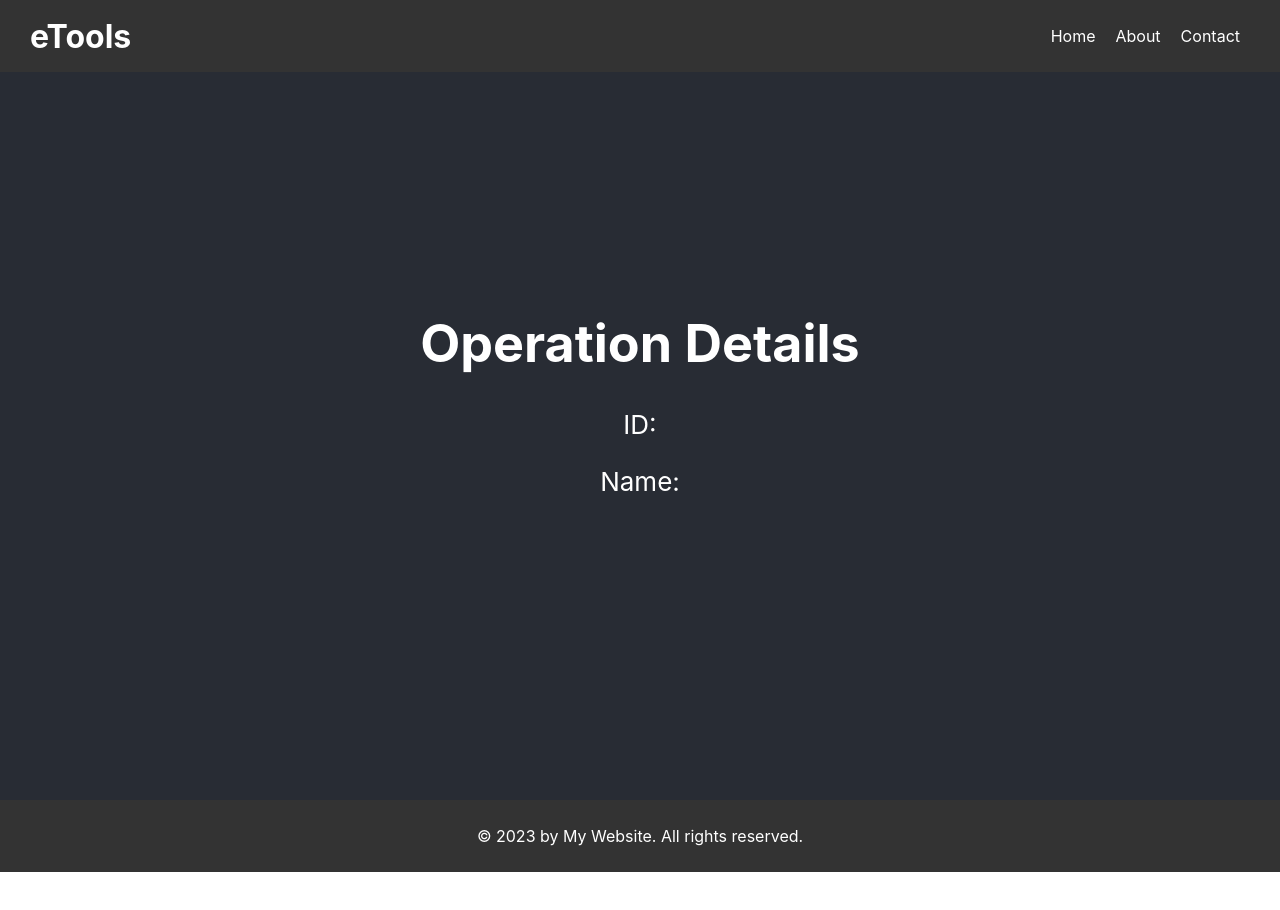
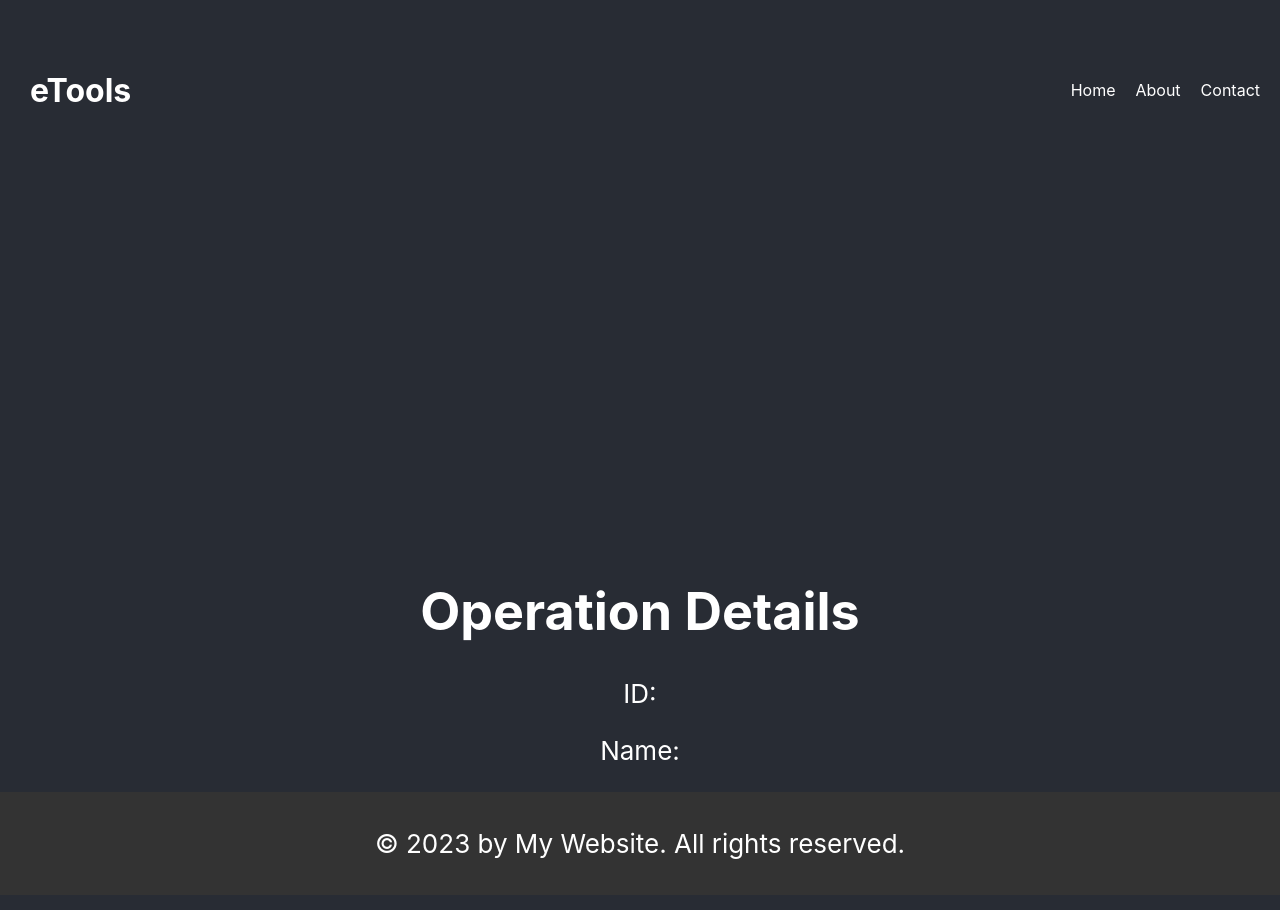
Before and after one commit to gismail/student.tools, a React (Create React App) app: page /operations/operation in a window 1280 px wide. Shown: the top 910 px of the page. Before the commit the page ends 872 px from the top, so only its background shows below. Built offline with nearby package versions, Linux system fonts and the light colour scheme; no server answers.

Commit message:
Adjaust footer and header with body

```diff
--- a/src/App.css
+++ b/src/App.css
@@ -1,6 +1,3 @@
-.App {
-  text-align: center;
-}
 
 .App-logo {
   height: 40vmin;
@@ -14,7 +11,7 @@
 }
 
 .App-body {
-  background-color: #282c34;
+  text-align: center;
   flex-grow: 1; /* Allow .App-body to grow and take available space */
   min-height: 100vh;
   display: flex;
@@ -23,6 +20,7 @@
   justify-content: center;
   font-size: calc(10px + 2vmin);
   color: white;
+  margin-top: 25%;
 }
 
 .App-link {
--- a/src/Components/Footer/Footer.css
+++ b/src/Components/Footer/Footer.css
@@ -6,4 +6,5 @@
     background-color: #333;
     color: white;
     padding: 10px;
+    width: 100%;
   }
--- a/src/Components/Header/Header.css
+++ b/src/Components/Header/Header.css
@@ -1,31 +1,49 @@
 /* Header.css */
 .header {
+    position: fixed;
     display: flex;
     align-items: center;
     justify-content: space-between;
-    background-color: #333;
+    top: 0;
+    width: 100%;
+    height: 20%;
+    background-color: transparent;
+    transition: all 0.5s;
     color: white;
     padding: 10px;
-    position: fixed;
+    z-index: 10;
+}
+.header svg {
     top: 0;
     left: 0;
     right: 0;
-    z-index: 10;
+    position: fixed;
+    z-index: 9;
 }
+
+.header.scrolled {
+    height: 30px;
+    background-color: #333;
+}
+
+
 
 .header h1 {
     margin-left: 20px;
     margin-top: 5px;
     margin-bottom: 5px;
+    z-index: 10;
 }
 
 .header nav {
     margin-right: 20px;
+    z-index: 10;
 }
 
 .header nav ul {
     display: flex;
     list-style: none;
+    z-index: 10;
 }
 
 .header nav ul li {
--- a/src/Components/Header/Header.js
+++ b/src/Components/Header/Header.js
@@ -1,10 +1,26 @@
 // Header.js
-import React from 'react';
 import './Header.css';
+import React, { useEffect, useState } from "react";
 
 function Header() {
+    // State to store the scroll position
+    const [scrollY, setScrollY] = useState(0);
+    // Function to update the scroll position
+    const handleScroll = () => {
+        setScrollY(window.scrollY);
+    };
+
+    // Add a scroll listener to the window object
+    useEffect(() => {
+        window.addEventListener("scroll", handleScroll);
+        return () => {
+            window.removeEventListener("scroll", handleScroll);
+        };
+    }, []);
     return (
-    <div className="header">
+        <header className={`header ${scrollY > 0 ? "scrolled" : ""}`}>
+            <svg xmlns="http://www.w3.org/2000/svg" viewBox="0 0 1440 220"><path fill={scrollY>0?"#333":"transparent"} fillOpacity="1" d="M0,192L48,192C96,192,192,192,288,176C384,160,480,128,576,117.3C672,107,768,117,864,117.3C960,117,1056,107,1152,117.3C1248,128,1344,160,1392,176L1440,192L1440,0L1392,0C1344,0,1248,0,1152,0C1056,0,960,0,864,0C768,0,672,0,576,0C480,0,384,0,288,0C192,0,96,0,48,0L0,0Z"></path></svg>
+
             <h1>eTools</h1>
             <nav>
                 <ul>
@@ -13,7 +29,7 @@ function Header() {
                     <li><a href="/contact">Contact</a></li>
                 </ul>
             </nav>
-    </div>
+        </header>
     );
 }
 
--- a/src/index.css
+++ b/src/index.css
@@ -8,6 +8,7 @@ html, body, #root {
   -webkit-font-smoothing: antialiased;
   -moz-osx-font-smoothing: grayscale;
   height: 100%;
+  background-color: #282c34;
 }
 
 code {
@@ -19,4 +20,5 @@ code {
 #root {
   display: flex;
   flex-direction: column;
+  background-color: #282c34;
 }
--- a/src/index.js
+++ b/src/index.js
@@ -15,8 +15,7 @@ import Footer from './Components/Footer/Footer';
 
 const root = ReactDOM.createRoot(document.getElementById('root'));
 root.render(
-  <><Header></Header>
-    <div className="App">
+  <React.Fragment><Header></Header>
       <div className="App-body">
         <Router>
           <DataProvider> {/* Wrap App component with DataProvider */}
@@ -27,9 +26,9 @@ root.render(
             </Routes>
           </DataProvider>
         </Router>
-      </div></div>
-    <Footer></Footer>
-  </>
+        <Footer/>
+      </div>
+  </React.Fragment>
 );
 
 // If you want to start measuring performance in your app, pass a function
```
Lines whose indentation alone changed are shown as unchanged.
